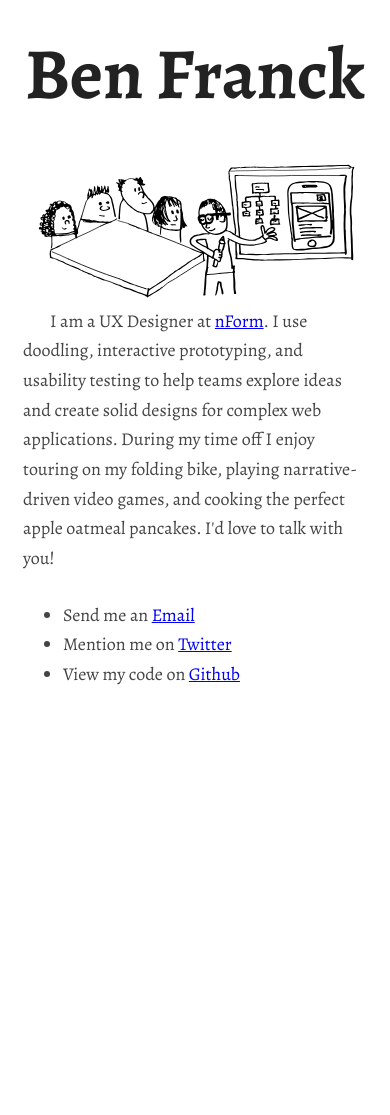
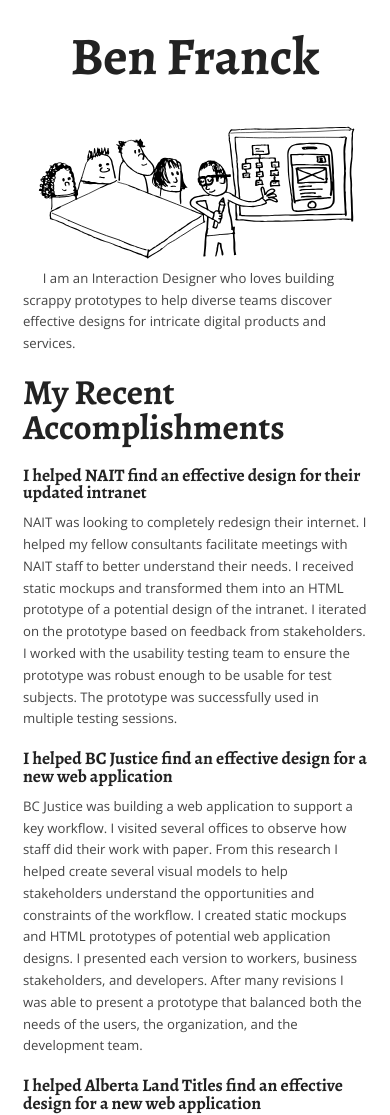
Before and after one commit to bdfranck/benfranck-dot-com, a plain HTML site: page www/index.html in a window 390 px wide. Shown: the top 1115 px of the page. Before the commit the page ends 844 px from the top, so only its background shows below. Drawn offline with nearby package versions, Linux system fonts and the light colour scheme.

Commit message:
update content and bg color

```diff
--- a/css/_typeplate/_typeplate-vars.scss
+++ b/css/_typeplate/_typeplate-vars.scss
@@ -88,12 +88,13 @@
 ) !default;
 
 $typl8-headings: (
-  h1: typl8-mega,
-  h2: typl8-alpha,
-  h3: typl8-beta,
-  h4: typl8-gamma,
-  h5: typl8-delta,
+  h1: typl8-alpha,
+  h2: typl8-beta,
+  h3: typl8-gamma,
+  h4: typl8-delta,
+  h5: typl8-zeta,
   h6: typl8-zeta
+
 ) !default;
 
 
--- a/css/main.scss
+++ b/css/main.scss
@@ -2,6 +2,36 @@
 
 body {
   font-family: 'Open Sans', sans-serif;
+  background-color: #f2ede9;
+  color: #141b14;
+}
+
+h1, h2, h3, h4, h5, h6 {
+  font-family: 'Alegreya', serif;
+  //color: #4a2e14;
+}
+
+h1 {
+    text-align: center;
+    //color: #4a2e14;
+}
+
+a {
+  color: #30415c;
+
+  &:hover {
+    color: lighten(#30415c, 10%);
+  }
+  &:active {
+    color: lighten(#30415c, 20%);
+  }
+
+}
+
+img {
+  max-width: 100%;
+  height: auto;
+  display: block;
 }
 
 .container {
@@ -11,22 +41,8 @@
   margin: 0 auto;
 }
 
-h1, h2, h3, h4, h5, h6 {
-  font-family: 'Alegreya', serif;
-}
-
-h1 {
-    text-align: center;
-}
-
 .no-margin {
   margin-bottom: 0px;
-}
-
-.img-responsive {
-  max-width: 100%;
-  height: auto;
-  display: block;
 }
 
 @media (min-width: 481px) and (max-width: 640px) {
@@ -37,6 +53,6 @@
 
 @media (max-width: 480px) {
   html {
-      font: $typl8-font-weight #{$typl8-font-size - 30 + "%"}/#{$typl8-line-height} $typl8-custom-font, $typl8-font-family;
+      font: $typl8-font-weight #{$typl8-font-size - 20 + "%"}/#{$typl8-line-height} $typl8-custom-font, $typl8-font-family;
   }
 }
--- a/www/index.html
+++ b/www/index.html
@@ -1,6 +1,9 @@
-<!DOCTYPE html><html><head><title>Ben Franck - UX Designer</title><link rel="shortcut icon" href="/favicon.png"><link rel="stylesheet" href="/css/main.css"><link href="https://fonts.googleapis.com/css?family=Alegreya:400,700" rel="stylesheet" type="text/css"></head><body><div class="container"><h1>Ben Franck</h1><p><img alt="A doodle of Ben" class="img-responsive" src="img/boardroom-sketch.svg" onerror="this.onerror=null; this.src='boardroom-sketch.png'"></p>
-<p>I am a UX Designer at <a href="https://www.nform.com">nForm</a>. I use doodling, interactive prototyping, and usability testing to help teams explore ideas and create solid designs for complex web applications. During my time off I enjoy touring on my folding bike, playing narrative-driven video games, and cooking the perfect apple oatmeal pancakes. I&#39;d love to talk with you!</p>
-<ul>
+<!DOCTYPE html><html><head><title>Ben Franck - UX Designer</title><link rel="shortcut icon" href="/favicon.png"><link rel="stylesheet" href="/css/main.css"><link href="https://fonts.googleapis.com/css?family=Open+Sans|Alegreya:700" rel="stylesheet" type="text/css"></head><body><div class="container"><h1>Ben Franck</h1><p><img alt="A doodle of Ben" class="img-responsive" src="img/boardroom-sketch.svg" onerror="this.onerror=null; this.src='boardroom-sketch.png'"></p>
+<p>I am an Interaction Designer who loves building scrappy prototypes to help diverse teams discover effective designs for intricate digital products and services.</p>
+<h3>My Recent Accomplishments</h3><h5>I helped NAIT find an effective design for their updated intranet</h5><p>NAIT was looking to completely redesign their internet. I helped my fellow consultants facilitate meetings with NAIT staff to better understand their needs. I received static mockups and transformed them into an HTML prototype of a potential design of the intranet. I iterated on the prototype based on feedback from stakeholders. I worked with the usability testing team to ensure the prototype was robust enough to be usable for test subjects. The prototype was successfully used in multiple testing sessions.</p>
+<h5>I helped BC Justice find an effective design for a new web application</h5><p>BC Justice was building a web application to support a key workflow. I visited several offices to observe how staff did their work with paper. From this research I helped create several visual models to help stakeholders understand the opportunities and constraints of the workflow. I created static mockups and HTML prototypes of potential web application designs. I presented each version to workers, business stakeholders, and developers. After many revisions I was able to present a prototype that balanced both the needs of the users, the organization, and the development team.</p>
+<h5>I helped Alberta Land Titles find an effective design for a new web application</h5><p>Alberta Land Titles was building a web application to help their workers register legal documents. I began the project by interviewing staff and observing how they processed paper documents. With the resulting research insights I created multiple HTML prototypes. I gave walkthroughs of each version of the prototype with workers, business stakeholders, and developers. After iterating through several ideas I finally reached a design that both met the needs of the staff and the constraints of the technology.</p>
+<h3>Contact Me</h3><ul>
 <li>Send me an <a id="stamp" href="#">Email</a></li>
 <li>Mention me on <a href="https://www.twitter.com/bdfranck">Twitter</a></li>
 <li>View my code on <a href="https://github.com/bdfranck">Github</a></li>
```
Also changed, not shown: www/404.html (+1 -1 lines), www/README.html (+1 -1 lines), www/css/main.css, 1 other file.
